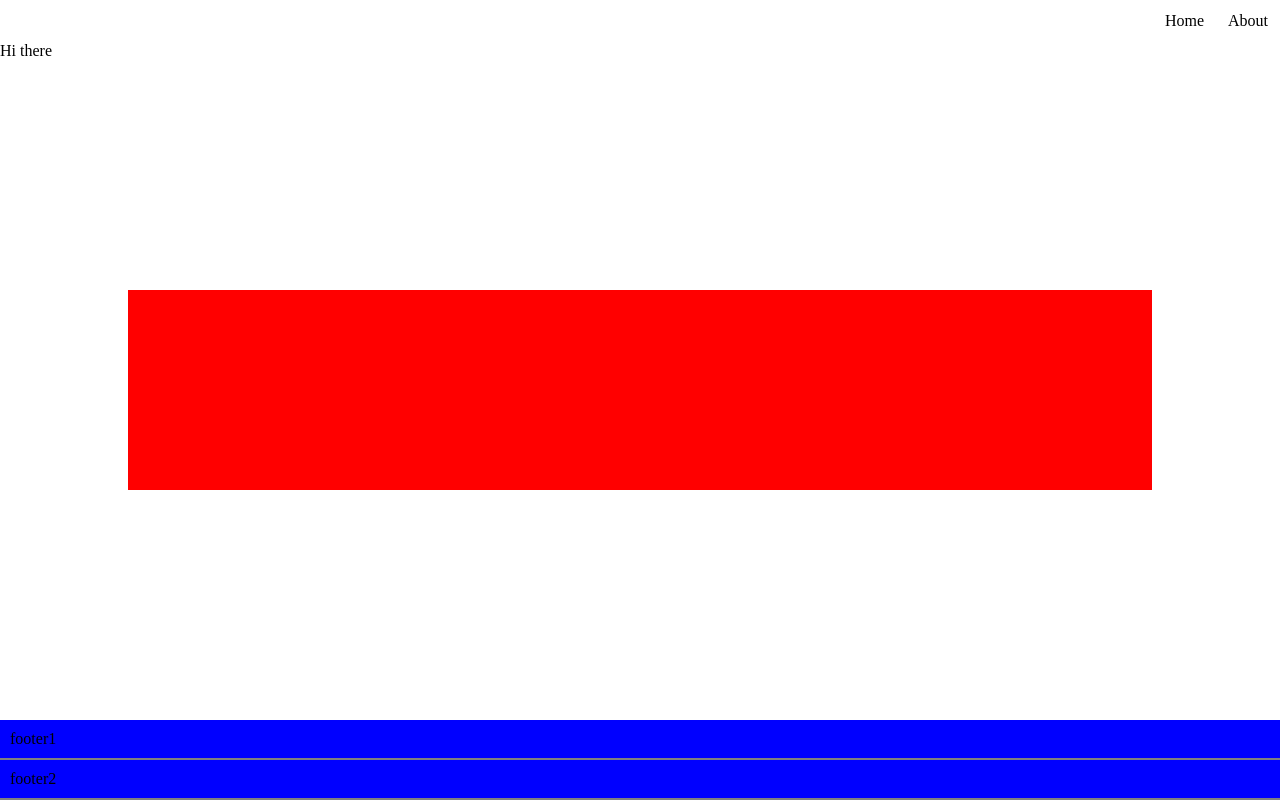
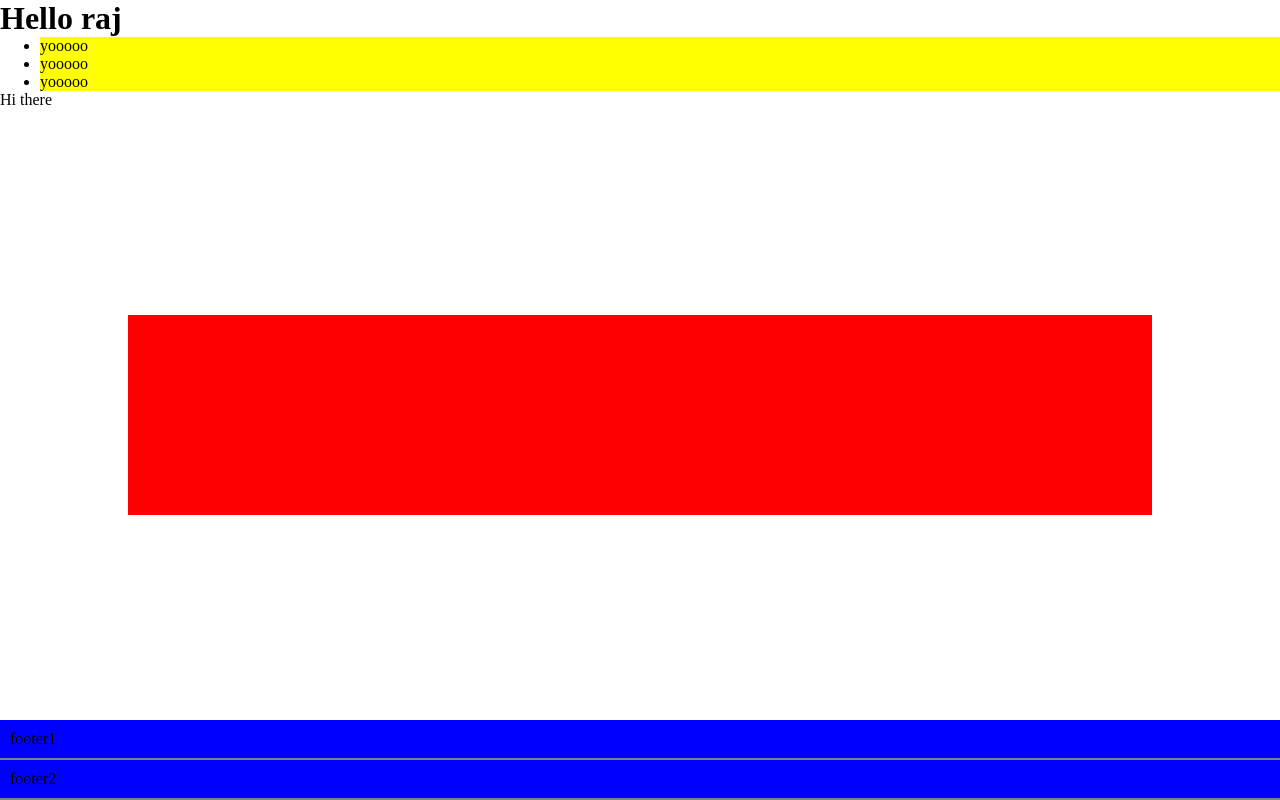
Before and after one commit to kiru-she12/index, a plain HTML site: page index.html in a window 1280 px wide. Drawn offline with Linux system fonts and the light colour scheme.

Commit message:
query selector idea gotten

```diff
--- a/index.css
+++ b/index.css
@@ -15,16 +15,8 @@ section{
     align-items: center;
     justify-content: center;
 }
-nav ul{
-    display: flex;
-    flex-direction: row;
-    justify-content: flex-end;
-}
-nav ul li{
-    list-style: none;
-
-    padding: 10px;
-    margin: 2px;
+ul li{
+    background: yellow;
 }
 #logo{
     width: 80vw;
@@ -38,3 +30,4 @@ nav ul li{
     width: 100%;
     border-bottom: 2px solid gray;
 }
+ #heloo{
--- a/index.html
+++ b/index.html
@@ -8,13 +8,12 @@
 
     </head>
     <body>
-
-        <nav>
-            <ul>
-                <li>Home</li>
-                <li>About</li>
-            </ul>
-        </nav>
+        <h1 id="heloo">jjhgfggh</h1>
+        <ul>
+            <li>list 1</li>
+            <li>list 2</li>
+            <li>list 3</li>
+        </ul>
         <p>Hi there</p>
         <section>
             <div id="logo">
--- a/index.js
+++ b/index.js
@@ -56,3 +56,22 @@ function mutate(obj){
     console.log(obj.age)
 }
 mutate(secondProfile)
+
+//variable shadowing
+const mage =22
+if(true){
+    const mage = 23
+
+}
+//Query selector
+const heading = document.querySelector('#heloo')
+console.log(heading)
+heading.innerText ='Hello raj'
+
+const allList = document.querySelectorAll('ul li')
+
+for( let i=0; i< allList.length; i++){
+    const listItem = allList[i]
+    listItem.innerText = 'yooooo'
+}
+console.log(allList)
```
